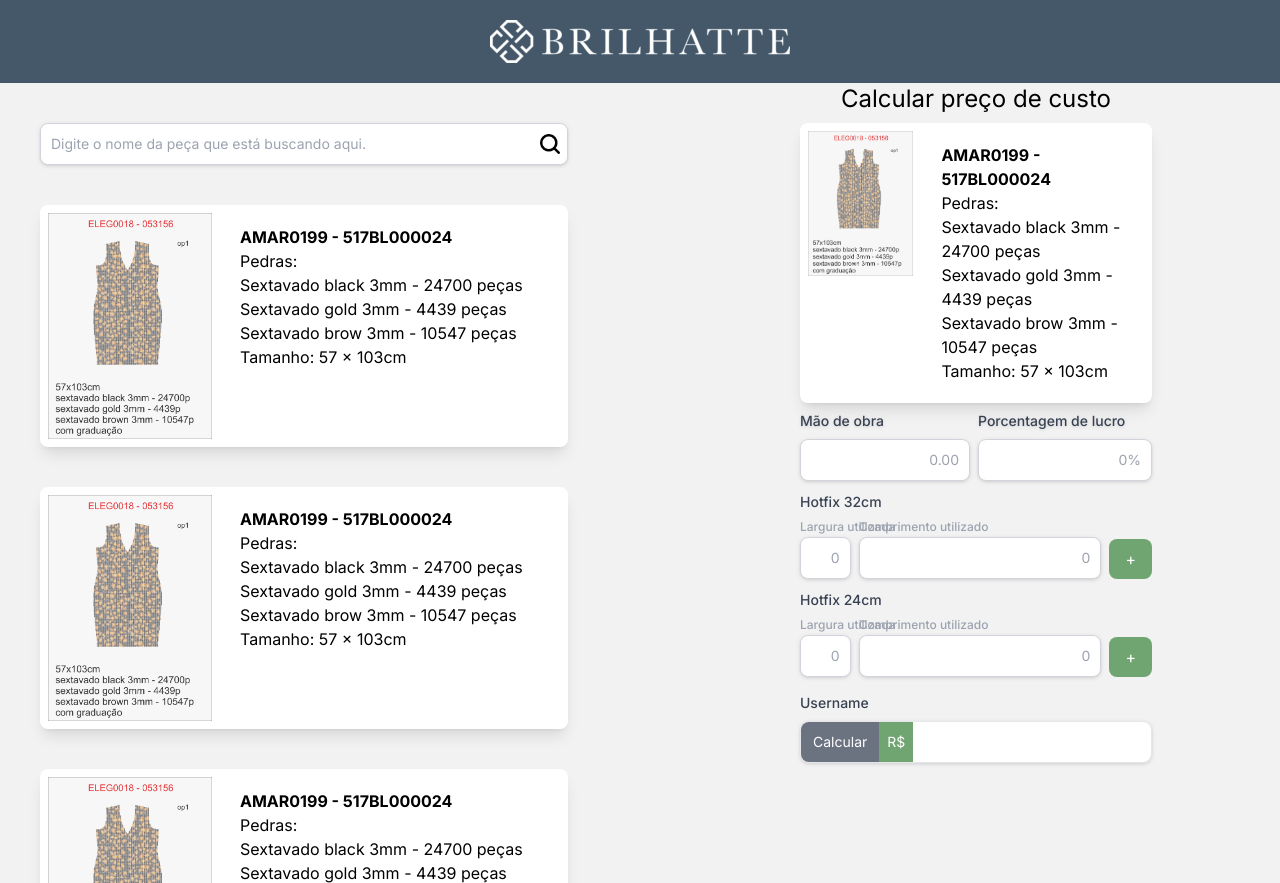
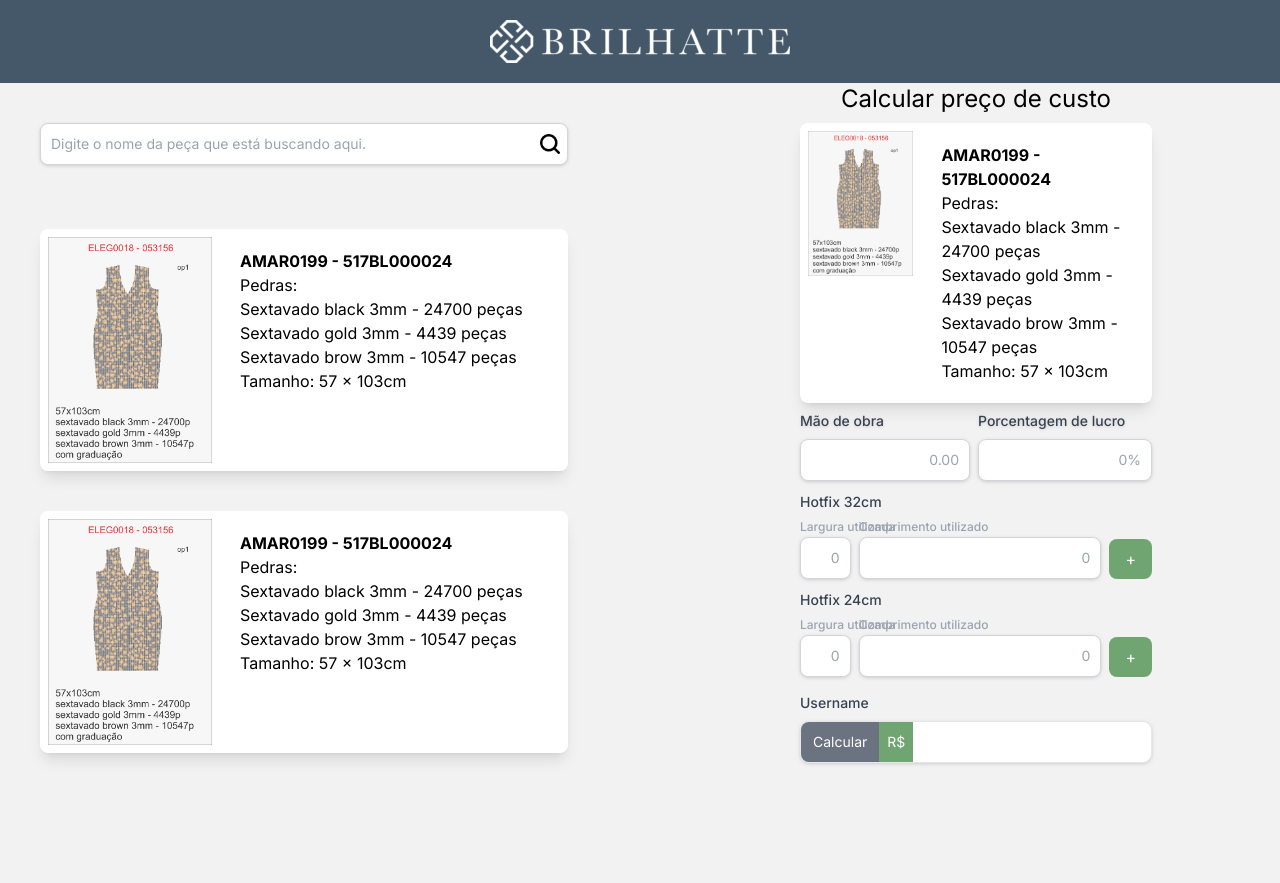
Before and after one commit to hub-2222/brilhatte-front, a Next.js app: page / in a window 1280 px wide. After the commit the page ends 853 px from the top, so only its background shows below. Built offline with nearby package versions, Linux system fonts and the light colour scheme.

Commit message:
Ajuste height

```diff
--- a/app/globals.css
+++ b/app/globals.css
@@ -17,6 +17,7 @@
 body {
   background-color: var(--bg);
   color: var(--text);
+  overflow: hidden;
 }
 
 .ellipsis {
@@ -24,3 +25,7 @@ body {
   white-space: nowrap;
   text-overflow: ellipsis;
 }
+
+.fds {
+  height: calc(100vh - 200px);
+}
--- a/app/page.tsx
+++ b/app/page.tsx
@@ -13,8 +13,9 @@ export default function Home() {
   return (
         <main>
             <div className="flex flex-row space-x-16 justify-center items-start">
-                <div className="pb-16 basis-1/2 h-screen overflow-y-scroll">
+                <div className="pb-16 basis-1/2">
                     <Search placeholder="Digite o nome da peça que está buscando aqui."/>
+                    <div className="overflow-y-scroll fds">
                         <div className="m-10">
                             <Card/>
                         </div>
@@ -43,6 +44,7 @@ export default function Home() {
                             <Card/>
                         </div>
                     </div>
+                </div>
                 <div className="basis-1/2">
                     <Calculo></Calculo>
                 </div>
```
Lines whose indentation alone changed are shown as unchanged.
